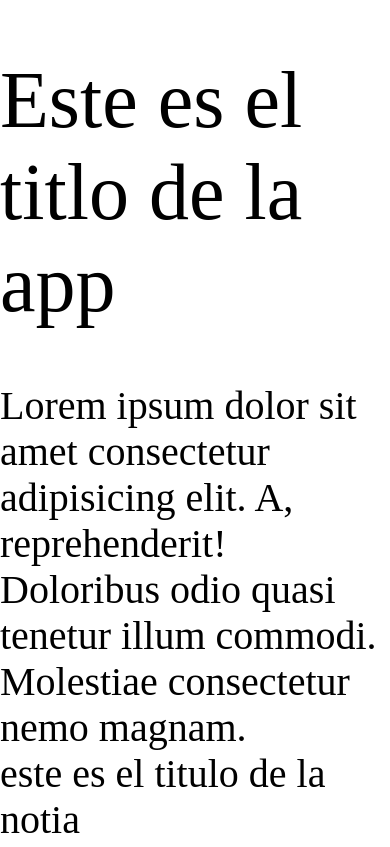
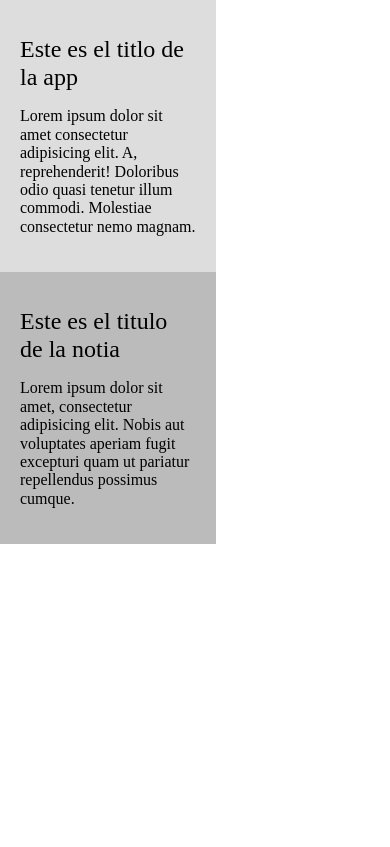
Before and after one commit to antho1810/CSS-2, a website: page index 2.html in a window 390 px wide. Shown: the top 847 px of the page. Drawn offline with nearby package versions, Linux system fonts and the light colour scheme.

Commit message:
Intro Responsive

```diff
--- a/index 2.html
+++ b/index 2.html
@@ -4,6 +4,8 @@
     <meta charset="UTF-8" />
     <meta http-equiv="X-UA-Compatible" content="IE=edge" />
     <meta name="viewport" content="width=device-width, initial-scale=1.0" />
+    <!-- <meta name="viewport" content="width=device-width, initial-scale=1"> -->
+
     <title>Aprendiendo CSS</title>
     <link rel="stylesheet" href="./node_modules/normalize.css/normalize.css" />
     <link rel="stylesheet" type="text/css" href="style 2.css" />
@@ -18,7 +20,7 @@
       </p>
     </div>
     <div class="caja2">
-      <h2>este es el titulo de la notia</h2>
+      <h1>Este es el titulo de la notia</h1>
       <p>
         Lorem ipsum dolor sit amet, consectetur adipisicing elit. Nobis aut
         voluptates aperiam fugit excepturi quam ut pariatur repellendus possimus
--- a/style 2.css
+++ b/style 2.css
@@ -1,7 +1,29 @@
 * {
-  font-size: 40px;
   font-weight: 100;
   font-family: serif;
-  padding: 0px;
-  margin: 0px;
 }
+
+div {
+  width: 45%;
+  display: inline-block;
+  padding: 20px;
+  background: #ddd;
+}
+
+h1 {
+  font-size: 24px;
+}
+
+.caja2 {
+  background: #bbb;
+}
+
+@media only screen and( max-width: 800px) {
+  div {
+    display: block !important;
+    width: 100% !important;
+  }
+  h1 {
+    font-size: 20px !important;
+  }
+}
```
